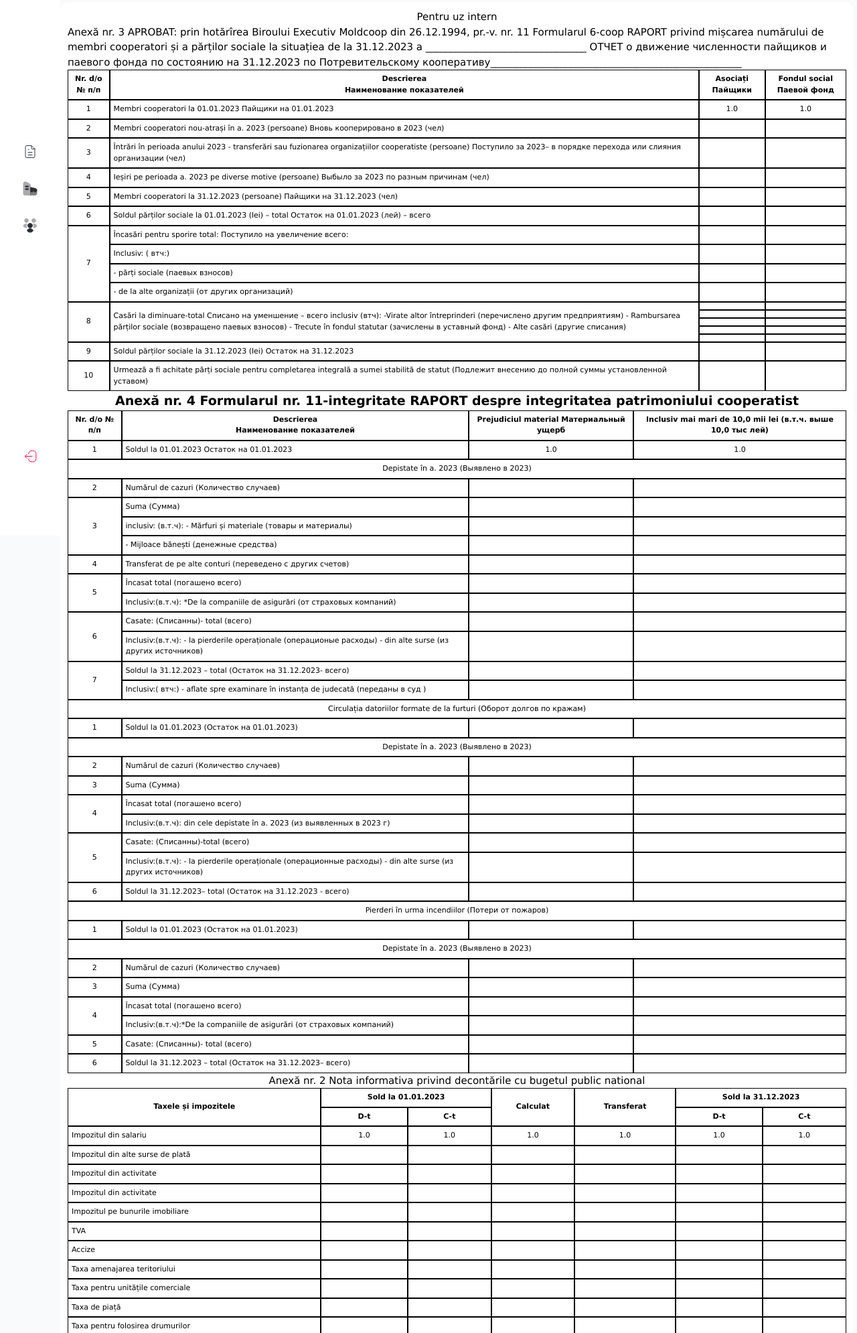
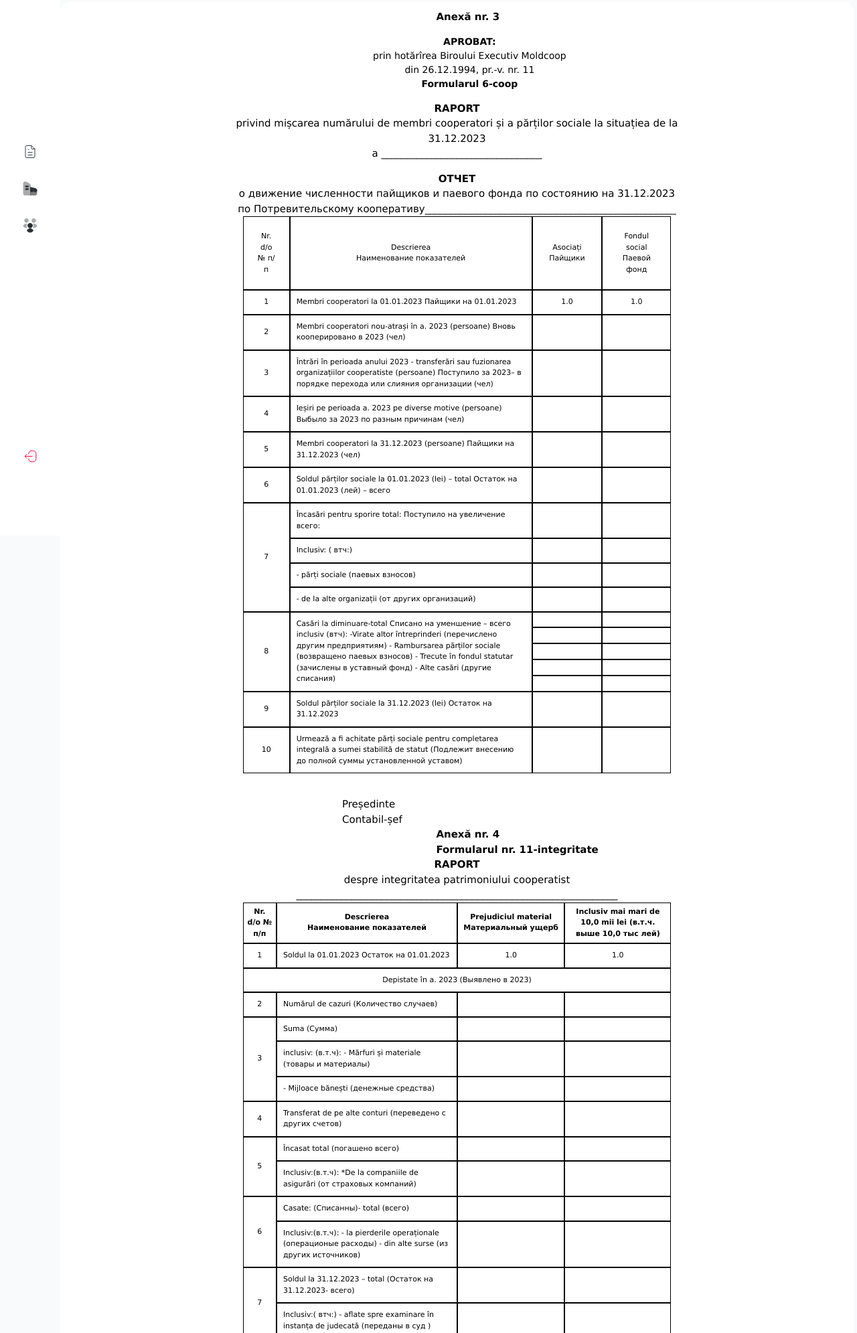
Before and after one commit to civikash/branch_co, a Django app: page /reports/privind/00000000-0000-0000-0000-000000000001/ in a window 1280 px wide. Shown: the top 1991 px of the page at 67% size. Run offline with Django 4.2, Linux system fonts and the light colour scheme; a user stored in the database is signed in; tables that the repository leaves empty hold one stand-in row (values such as "Sample post").

Commit message:
29.07.23

```diff
--- a/reports/templates/reports/reports/privind/privind_detail.html
+++ b/reports/templates/reports/reports/privind/privind_detail.html
@@ -2,29 +2,39 @@
 {% load custom_filters %}
 {% block privind_detail %}
 <section class="raport__body">
-    <div class="header-table">
-        <span>Pentru uz intern
-        </span>
+    <div class="header-table raport_header">
         <form method="POST" class="flex column gap-1">
             {% csrf_token %}
-            </div>
-    <span>		Anexă nr. 3
 
-        APROBAT:
-prin hotărîrea Biroului Executiv Moldcoop
-    din 26.12.1994, pr.-v. nr. 11
+        <span class="title_raport-right-margin-xs">
+        Anexă nr. 3
+        </span>
+        <span class="title_raport-right text-center">
+        APROBAT:<br>
+<span class="font-s">prin hotărîrea Biroului Executiv Moldcoop
+    din 26.12.1994, pr.-v. nr. 11</span><br>
     Formularul 6-coop
-
+        </span>
+<div class="title_raport-center">
+    <span class="font-b">
 RAPORT
-privind mișcarea numărului de membri cooperatori și a părților sociale la situațiea de la 31.12.2023
+    </span>
+    <span>
+privind mișcarea numărului de membri cooperatori și a părților sociale la situațiea de la 31.12.2023 <br>
 a ________________________________
+    </span>
+</div>
+<div class="title_raport-center">
+    <span class="font-b">
 ОТЧЕТ
-о движение численности пайщиков и паевого фонда по состоянию на 31.12.2023
+    </span>
+о движение численности пайщиков и паевого фонда по состоянию на 31.12.2023<br>
 по Потревительскому кооперативу__________________________________________________
-</span>
-    <table cellspacing="0" cellpadding="5" border="1">
+</div>
+</div>
+    <table cellspacing="0" cellpadding="5" border="1" class="raport-asize">
         <thead>
-            <tr>
+            <tr class="raport-tr">
                 <th rowspan="0">Nr. d/o № п/п</th>
                 <th rowspan="0">Descrierea<br>Наименование показателей</th>
                 <th rowspan="2">Asociați
@@ -63,14 +73,26 @@ a ________________________________
         <button class="button blue" type="submit">Сохранить</button>
                 {% endif %}
         </tbody>
+
     </table>
-    <h1>				Anexă nr. 4
+    <div class="raport_footer">
+        <span>Președinte</span>
+        <span>Contabil-șef</span>
+    </div>
+    <div class="header-table raport_header">
+        <span class="title_raport-right-margin-xs">
+        Anexă nr. 4<br>
         Formularul nr. 11-integritate
-
+        </span>
+        <span class="title_raport-center text-center">
+            <span class="font-b">
 RAPORT
-despre integritatea patrimoniului cooperatist
-</h1>
-<table cellspacing="0" cellpadding="5" border="1">
+            </span>
+despre integritatea patrimoniului cooperatist <br>
+________________________________________________________________
+        </span>
+</div>
+<table cellspacing="0" cellpadding="5" border="1" class="raport-asize">
     <thead>
         <tr>
             <th>Nr. d/o № п/п</th>
@@ -113,13 +135,19 @@ despre integritatea patrimoniului cooperatist
     {% else %}
         {% endif %}
     </tbody>
-</table>    Anexă nr. 2
-
+</table>
+<div class="header-table raport_header">
+    <span class="title_raport-right-margin-xs">
+ Anexă nr. 2
+    </span>
+    <span class="title_raport-center text-center">
+        <span class="font-b">
 Nota informativa
+        </span>
  privind decontările cu bugetul public national
-
-</h1>
-<table cellspacing="0" cellpadding="5" border="1">
+    </span>
+</div>
+<table cellspacing="0" cellpadding="5" border="1" class="raport-asize">
 <thead>
     <tr>
         <th rowspan="0">Taxele și impozitele</th>
@@ -191,10 +219,20 @@ Nota informativa
 {% endif %}
 </tbody>
 </table>
-<span>ANALIZA
+<div class="raport_footer">
+    <span>Președinte</span>
+    <span>Contabil-șef</span>
+</div>
+<div class="header-table raport_header">
+    <span class="title_raport-right-margin-xs">
+        Anexă nr. 1
+        </span>
+        <span class="title_raport-center text-center">
+            <span class="font-b">ANALIZA
 </span>
 <span>situatiei economico-financiare a ____________________  pentru  anul 2023</span>
-<table cellspacing="0" cellpadding="5" border="1">
+</div>
+<table cellspacing="0" cellpadding="5" border="1" class="raport-asize">
     <thead>
         <tr>
             <th rowspan="0">Nr. crt.</th>
@@ -242,6 +280,10 @@ Nota informativa
         {% endif %}
     </tbody>
 </table>
+<div class="raport_footer">
+    <span>Președinte</span>
+    <span>Contabil-șef</span>
+</div>
 </form>
 </section>
 {% endblock privind_detail %}
--- a/static/css/main.css
+++ b/static/css/main.css
@@ -280,6 +280,13 @@ thead {
 .raport__body table .gray-td {
   background-color: #DDDDDD;
 }
+.raport__body table .raport-tr th {
+  padding: 21px;
+  font-weight: 400;
+}
+.raport__body table td {
+  padding: 9px;
+}
 .raport__body h1 {
   font-size: 19px;
   font-weight: 600;
@@ -332,6 +339,41 @@ thead {
   width: 100%;
   padding: 11px;
   border: 1px solid #000000;
+}
+.raport__body .title_raport-right {
+  margin-left: auto;
+  margin-right: 185px;
+  width: 290px;
+  font-size: 14px;
+  font-weight: 600;
+}
+.raport__body .title_raport-right .text-center {
+  text-align: center;
+}
+.raport__body .title_raport-right-margin-xs {
+  width: 250px;
+  margin-right: 130px;
+  font-weight: 600;
+  margin-left: auto;
+}
+.raport__body .title_raport-right .font-s {
+  font-weight: 400;
+}
+.raport__body .title_raport-center {
+  width: 100%;
+  display: flex;
+  text-align: center;
+  justify-content: center;
+  flex-direction: column;
+  align-items: center;
+}
+.raport__body .title_raport-center .font-b {
+  font-weight: 600;
+}
+.raport__body .raport_header {
+  width: 60%;
+  display: flex;
+  flex-direction: column;
 }
 
 .right__marg {
@@ -407,6 +449,19 @@ tr td {
 
 .left_vert {
   text-align: center;
+}
+
+.raport-asize {
+  width: 55%;
+}
+
+.raport_footer {
+  margin-top: 35px;
+  width: 150px;
+  display: flex;
+  margin-left: 410px;
+  flex-direction: column;
+  margin-right: auto;
 }
 
 .users__header {
--- a/static/scss/report/_raport.scss
+++ b/static/scss/report/_raport.scss
@@ -83,6 +83,17 @@ thead {
         .gray-td {
           background-color: #DDDDDD;
         }
+
+        .raport-tr {
+          th {
+            padding: 21px;
+            font-weight: 400;
+          }
+        }
+
+        td {
+          padding: 9px;
+        }
     }
 
     h1 {
@@ -151,6 +162,50 @@ thead {
         border: 1px solid $dark;
       }
 
+    }
+
+    .title_raport {
+      &-right {
+        margin-left: auto;
+        margin-right: 185px;
+        width: 290px;
+        font-size: 14px;
+        font-weight: 600;
+
+        .text-center {
+          text-align: center;
+        }
+
+        &-margin-xs {
+          width: 250px;
+          margin-right: 130px;
+          font-weight: 600;
+          margin-left: auto;
+        }
+
+        .font-s {
+          font-weight: 400;
+        }
+
+      }
+      &-center {
+        width: 100%;
+        display: flex;
+        text-align: center;
+        justify-content: center;
+        flex-direction: column;
+        align-items: center;
+
+        .font-b {
+          font-weight: 600;
+        }
+      }
+    }
+
+    .raport_header {
+      width: 60%;
+      display: flex;
+      flex-direction: column;
     }
 }
 
@@ -242,3 +297,17 @@ tr {
 .left_vert {
     text-align: center;
 }
+
+
+.raport-asize {
+  width: 55%;
+}
+
+.raport_footer {
+  margin-top: 35px;
+  width: 150px;
+  display: flex;
+  margin-left: 410px;
+  flex-direction: column;
+  margin-right: auto;
+}
```
Also changed, not shown: reports/templates/reports/reports/investiti/investitii_detail.html (+9 -9 lines), static/js/value_sum.js (+69 -5 lines), 1 other file.
